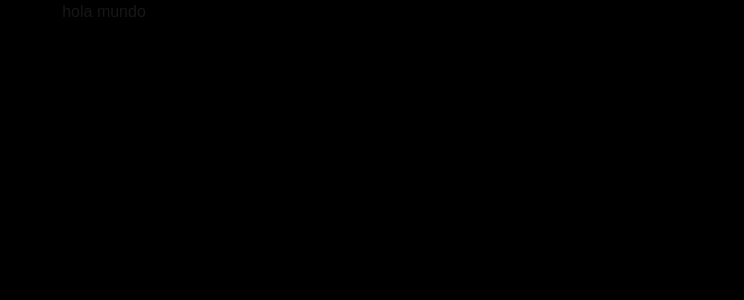
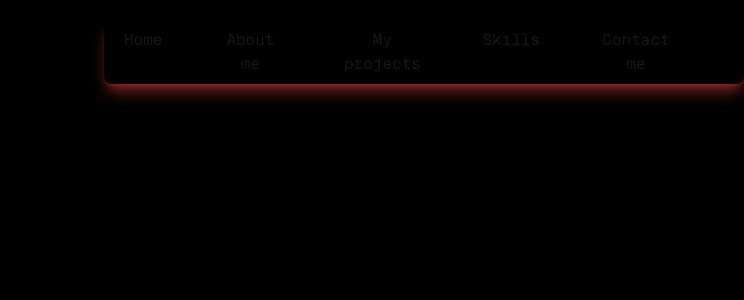
Before and after one commit to Raxter98/mi-portafolio, a Next.js app: page / in a window 1280 px wide. Shown: the top 300 px of the page, without its empty margins (536-1280 px from the left). Built offline with nearby package versions, Linux system fonts and the light colour scheme.

Commit message:
agregando barra de navegacion

```diff
--- a/app/page.tsx
+++ b/app/page.tsx
@@ -36,10 +36,9 @@ export default function Home() {
   return (
     <div className="md:flex md:flex-col md:items-center ">
 
-      <div> <p>hola mundo</p></div>
-      {/* <Navbar/>
+ <Navbar/>
 
-
+   {/*
 
         <div id="home"></div>
 
```
